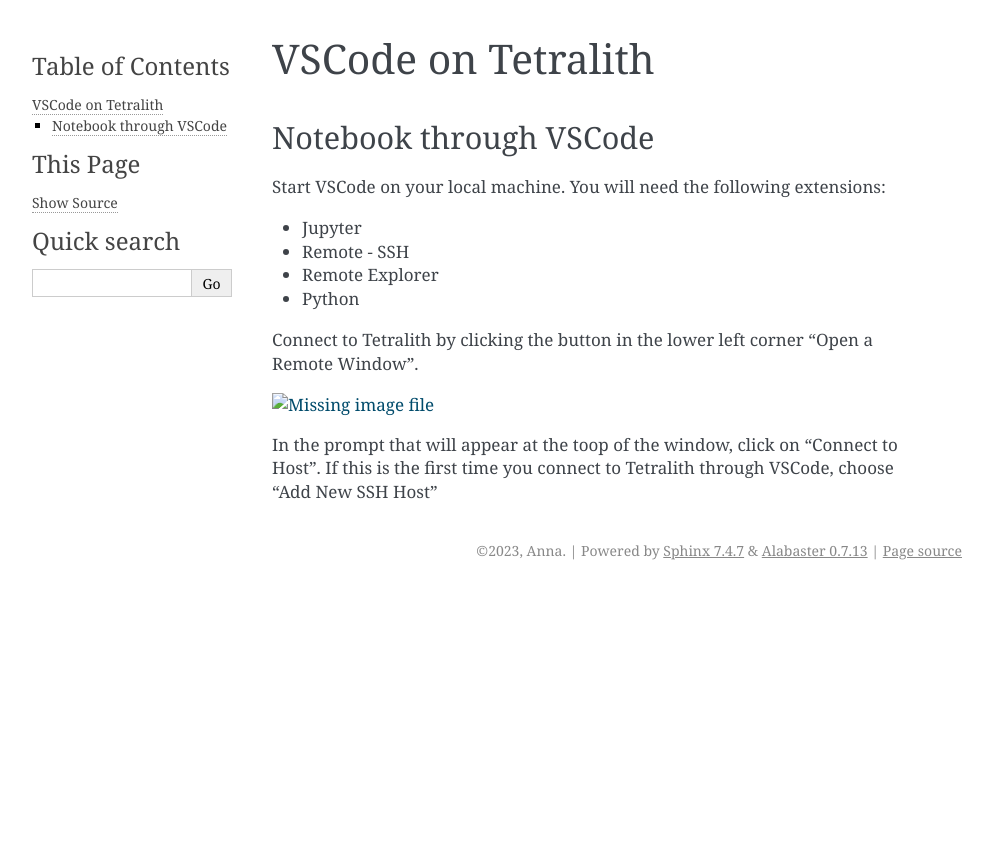
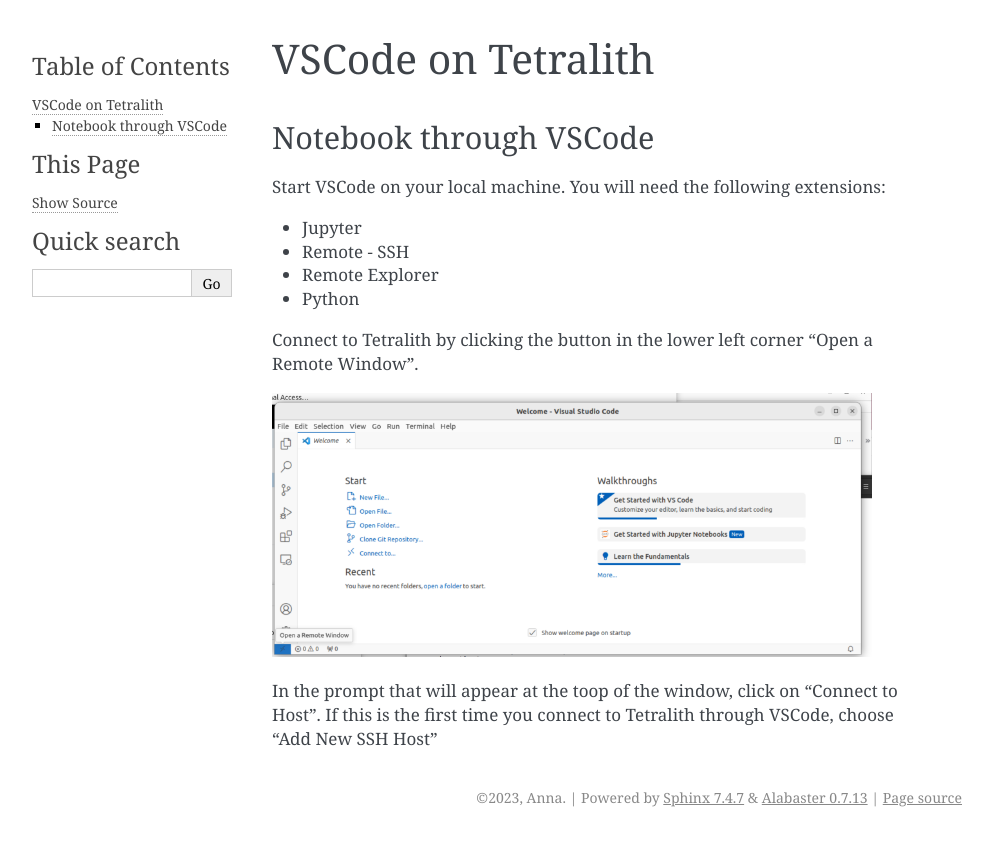
Before and after one commit to annlew/BCsupport, a Sphinx documentation site: the page built from doc/notebooks/vscode.rst, in a window 1280 px wide. Shown: the top 846 px of the page, without its empty margins (148-1141 px from the left). Built offline with Sphinx 7.4.7, drawn with Linux system fonts in a browser that asks for light colours.

Commit message:
update vscode fig

```diff
--- a/doc/notebooks/vscode.rst
+++ b/doc/notebooks/vscode.rst
@@ -15,7 +15,7 @@
 
 Connect to Tetralith by clicking the button in the lower left corner "Open a Remote Window".
 
-.. image:: remote.png
+.. image:: /images/remote.png
   :width: 600
   :alt: Missing image file
 
```
